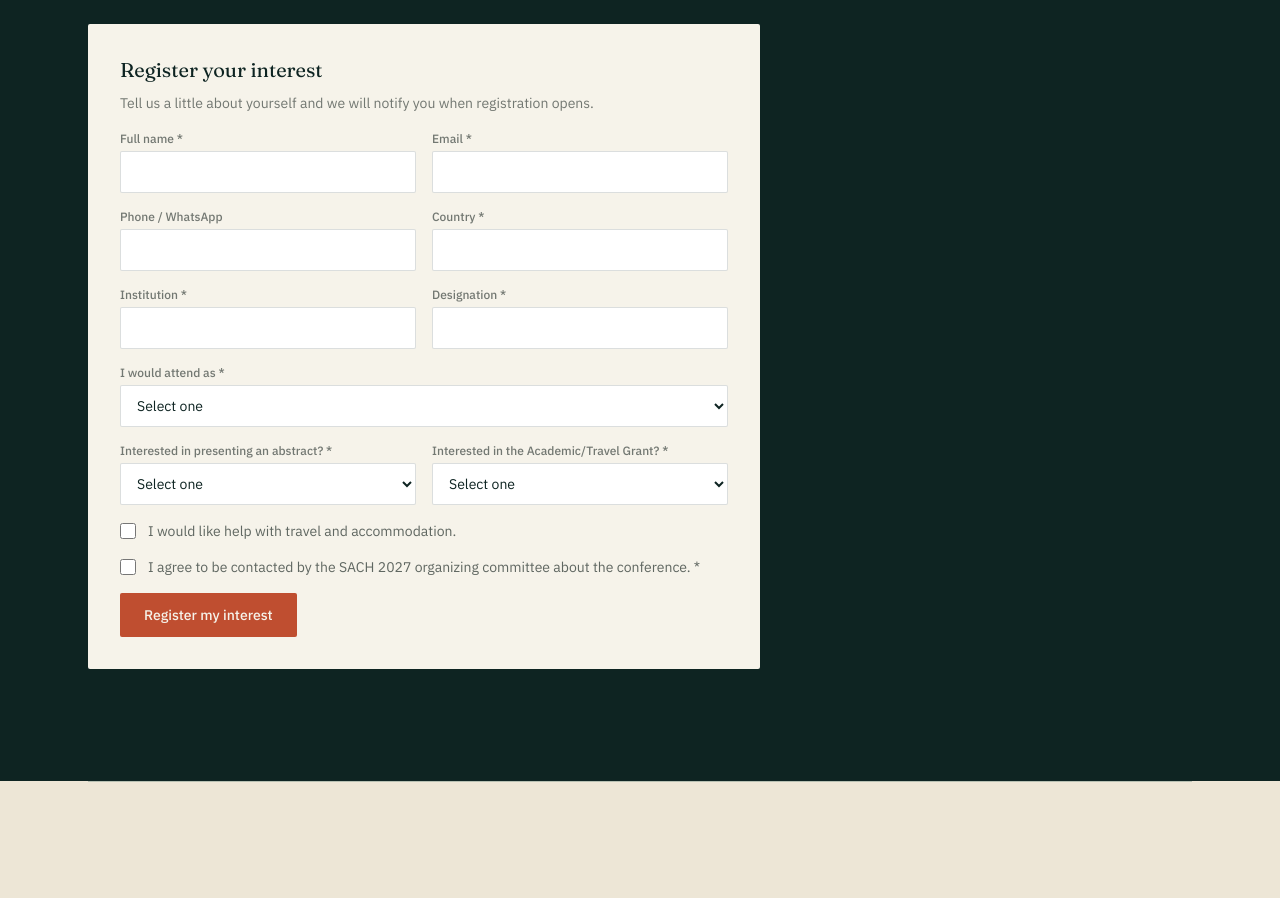
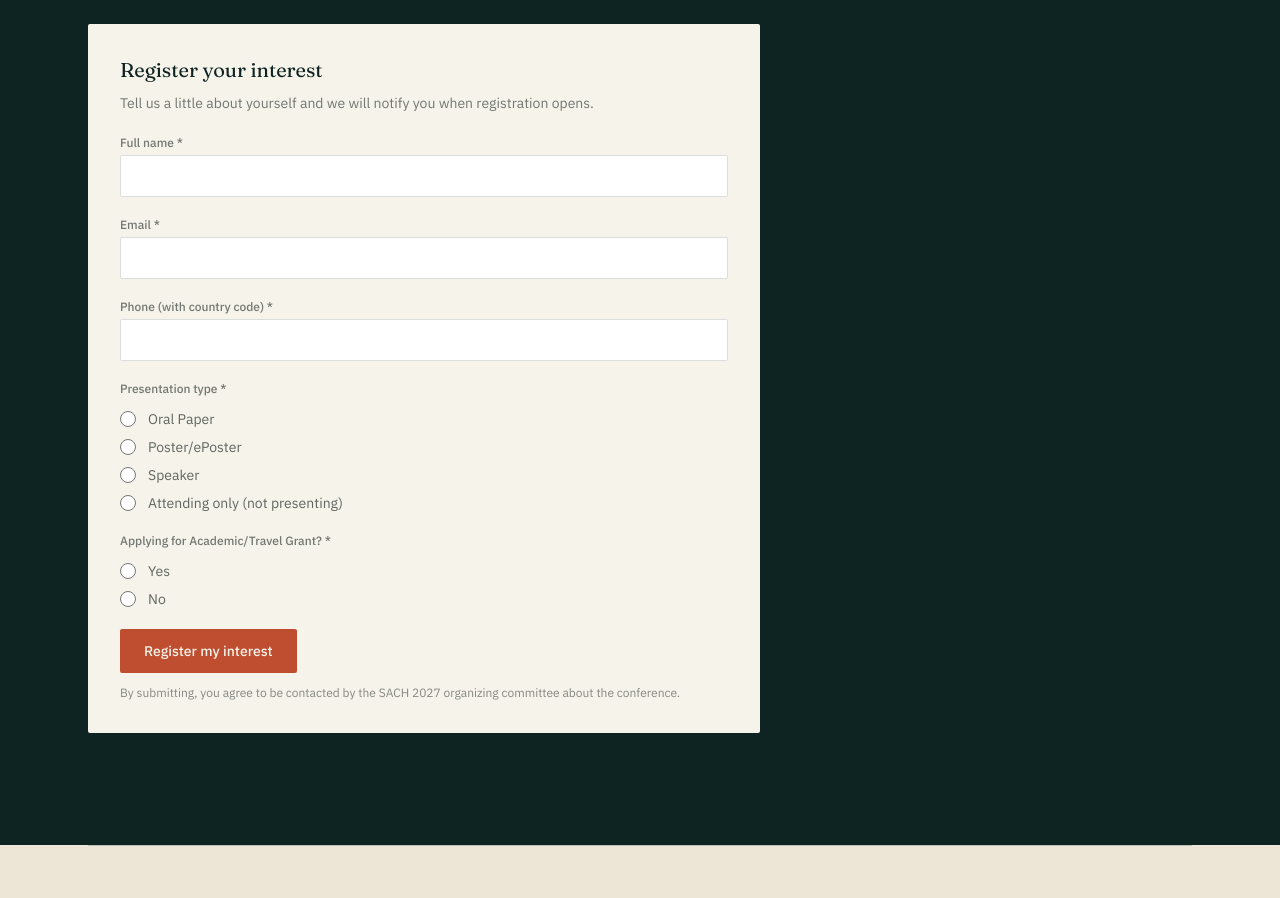
Before and after one commit to sach2027/SACH, a Next.js app: page / in a window 1280 px wide. Shown: the part 2560-3458 px from the top of the page. Built offline with nearby package versions, Linux system fonts and the light colour scheme.

Commit message:
Simplify interest form to 5 fields; update confirmation email and name formatting

```diff
--- a/src/components/InterestForm.tsx
+++ b/src/components/InterestForm.tsx
@@ -9,13 +9,43 @@ const inputClass =
   'w-full rounded-sm border border-ink/15 bg-white px-3 py-2.5 text-sm text-ink focus:border-reef focus:outline-none';
 const labelClass = 'mb-1 block text-xs font-medium text-slate/70';
 
-const attendingOptions = [
-  'Delegate',
-  'Faculty / Speaker',
-  'Trainee / Student',
-  'Accompanying person',
+const presentationOptions = [
+  'Oral Paper',
+  'Poster/ePoster',
+  'Speaker',
+  'Attending only (not presenting)',
 ];
-const choiceOptions = ['Yes', 'Maybe', 'No'];
+const grantOptions = ['Yes', 'No'];
+
+function RadioGroup({
+  legend,
+  name,
+  options,
+}: {
+  legend: string;
+  name: string;
+  options: string[];
+}) {
+  return (
+    <fieldset>
+      <legend className={labelClass}>{legend} *</legend>
+      <div className="mt-2 space-y-2">
+        {options.map((option, i) => (
+          <label key={option} className="flex items-center gap-3 text-sm text-slate/80">
+            <input
+              type="radio"
+              name={name}
+              value={option}
+              required={i === 0}
+              className="h-4 w-4 accent-reef"
+            />
+            {option}
+          </label>
+        ))}
+      </div>
+    </fieldset>
+  );
+}
 
 export default function InterestForm() {
   const [status, setStatus] = useState<Status>('idle');
@@ -34,14 +64,8 @@ export default function InterestForm() {
       name: text('name'),
       email: text('email'),
       phone: text('phone'),
-      country: text('country'),
-      institution: text('institution'),
-      designation: text('designation'),
-      attendingAs: text('attendingAs'),
-      abstractInterest: text('abstractInterest'),
-      grantInterest: text('grantInterest'),
-      travelHelp: fd.get('travelHelp') === 'on',
-      consent: fd.get('consent') === 'on',
+      presentationType: text('presentationType'),
+      grant: text('grant'),
       website: text('website'), // honeypot, must stay empty
     };
 
@@ -68,15 +92,15 @@ export default function InterestForm() {
         <p className="font-display text-lg text-reef">Thank you for your interest.</p>
         <p className="mt-2 text-sm leading-relaxed text-slate/80">
           We have sent a confirmation to your email address. If you do not see
-          it in a few minutes, please check your spam folder. We will notify
-          you as soon as registration opens.
+          it in a few minutes, please check your spam folder. We will contact
+          you once registration opens.
         </p>
       </div>
     );
   }
 
   return (
-    <form onSubmit={handleSubmit} className="space-y-4">
+    <form onSubmit={handleSubmit} className="space-y-5">
       {/* Honeypot: hidden from people, tempting to bots */}
       <div className="hidden" aria-hidden="true">
         <label>
@@ -85,7 +109,6 @@ export default function InterestForm() {
         </label>
       </div>
 
-      <div className="grid grid-cols-1 gap-4 sm:grid-cols-2">
       <div>
         <label htmlFor="if-name" className={labelClass}>Full name *</label>
         <input id="if-name" name="name" required maxLength={120} autoComplete="name" className={inputClass} />
@@ -95,66 +118,22 @@ export default function InterestForm() {
         <input id="if-email" name="email" type="email" required maxLength={254} autoComplete="email" className={inputClass} />
       </div>
       <div>
-          <label htmlFor="if-phone" className={labelClass}>Phone / WhatsApp</label>
-          <input id="if-phone" name="phone" type="tel" maxLength={40} autoComplete="tel" className={inputClass} />
-        </div>
-        <div>
-          <label htmlFor="if-country" className={labelClass}>Country *</label>
-          <input id="if-country" name="country" required maxLength={80} autoComplete="country-name" className={inputClass} />
-        </div>
-        <div>
-          <label htmlFor="if-institution" className={labelClass}>Institution *</label>
-          <input id="if-institution" name="institution" required maxLength={200} autoComplete="organization" className={inputClass} />
-        </div>
-        <div>
-          <label htmlFor="if-designation" className={labelClass}>Designation *</label>
-          <input id="if-designation" name="designation" required maxLength={120} autoComplete="organization-title" className={inputClass} />
-        </div>
+        <label htmlFor="if-phone" className={labelClass}>Phone (with country code) *</label>
+        <input
+          id="if-phone"
+          name="phone"
+          type="tel"
+          required
+          maxLength={25}
+          pattern="\+?[0-9\s\-\(\)]{6,25}"
+          title="Enter a valid phone number, for example +91 98765 43210"
+          autoComplete="tel"
+          className={inputClass}
+        />
       </div>
 
-      <div>
-        <label htmlFor="if-attending" className={labelClass}>I would attend as *</label>
-        <select id="if-attending" name="attendingAs" required defaultValue="" className={inputClass}>
-          <option value="" disabled>Select one</option>
-          {attendingOptions.map((o) => (
-            <option key={o} value={o}>{o}</option>
-          ))}
-        </select>
-      </div>
-
-      <div className="grid grid-cols-1 gap-4 sm:grid-cols-2">
-        <div>
-          <label htmlFor="if-abstract" className={labelClass}>Interested in presenting an abstract? *</label>
-          <select id="if-abstract" name="abstractInterest" required defaultValue="" className={inputClass}>
-            <option value="" disabled>Select one</option>
-            {choiceOptions.map((o) => (
-              <option key={o} value={o}>{o}</option>
-            ))}
-          </select>
-        </div>
-        <div>
-          <label htmlFor="if-grant" className={labelClass}>Interested in the Academic/Travel Grant? *</label>
-          <select id="if-grant" name="grantInterest" required defaultValue="" className={inputClass}>
-            <option value="" disabled>Select one</option>
-            {choiceOptions.map((o) => (
-              <option key={o} value={o}>{o}</option>
-            ))}
-          </select>
-        </div>
-      </div>
-
-      <label className="flex items-start gap-3 text-sm text-slate/80">
-        <input type="checkbox" name="travelHelp" className="mt-0.5 h-4 w-4 accent-reef" />
-        I would like help with travel and accommodation.
-      </label>
-
-      <label className="flex items-start gap-3 text-sm text-slate/80">
-        <input type="checkbox" name="consent" required className="mt-0.5 h-4 w-4 accent-reef" />
-        <span>
-          I agree to be contacted by the SACH 2027 organizing committee about
-          the conference. *
-        </span>
-      </label>
+      <RadioGroup legend="Presentation type" name="presentationType" options={presentationOptions} />
+      <RadioGroup legend="Applying for Academic/Travel Grant?" name="grant" options={grantOptions} />
 
       {status === 'error' && (
         <p className="text-sm text-coral-dark" role="alert">
@@ -163,6 +142,7 @@ export default function InterestForm() {
         </p>
       )}
 
+      <div>
         <button
           type="submit"
           disabled={status === 'submitting'}
@@ -170,6 +150,11 @@ export default function InterestForm() {
         >
           {status === 'submitting' ? 'Sending…' : 'Register my interest'}
         </button>
+        <p className="mt-3 text-xs text-slate/60">
+          By submitting, you agree to be contacted by the SACH 2027 organizing
+          committee about the conference.
+        </p>
+      </div>
     </form>
   );
 }
```
Also changed, not shown: 1 other file (tests, documents, lock files or other folders). Lines whose indentation alone changed are shown as unchanged.
